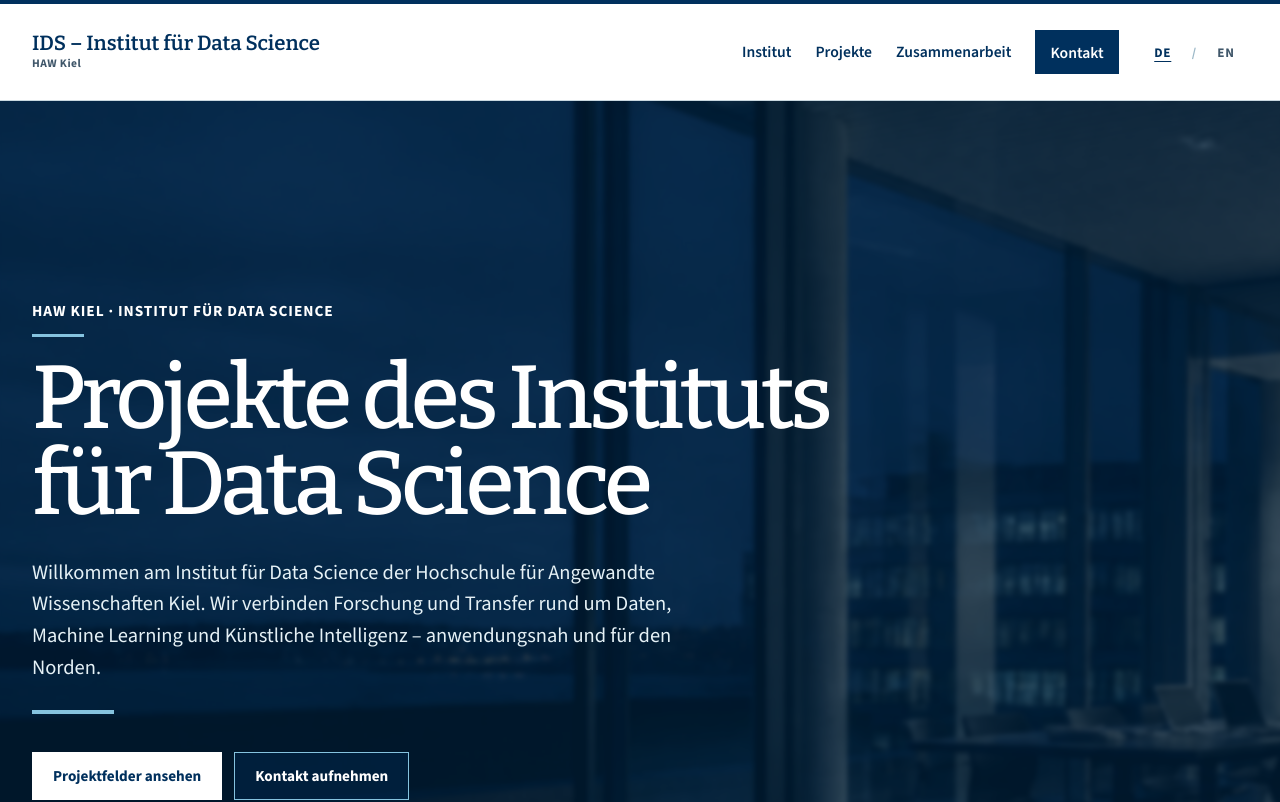
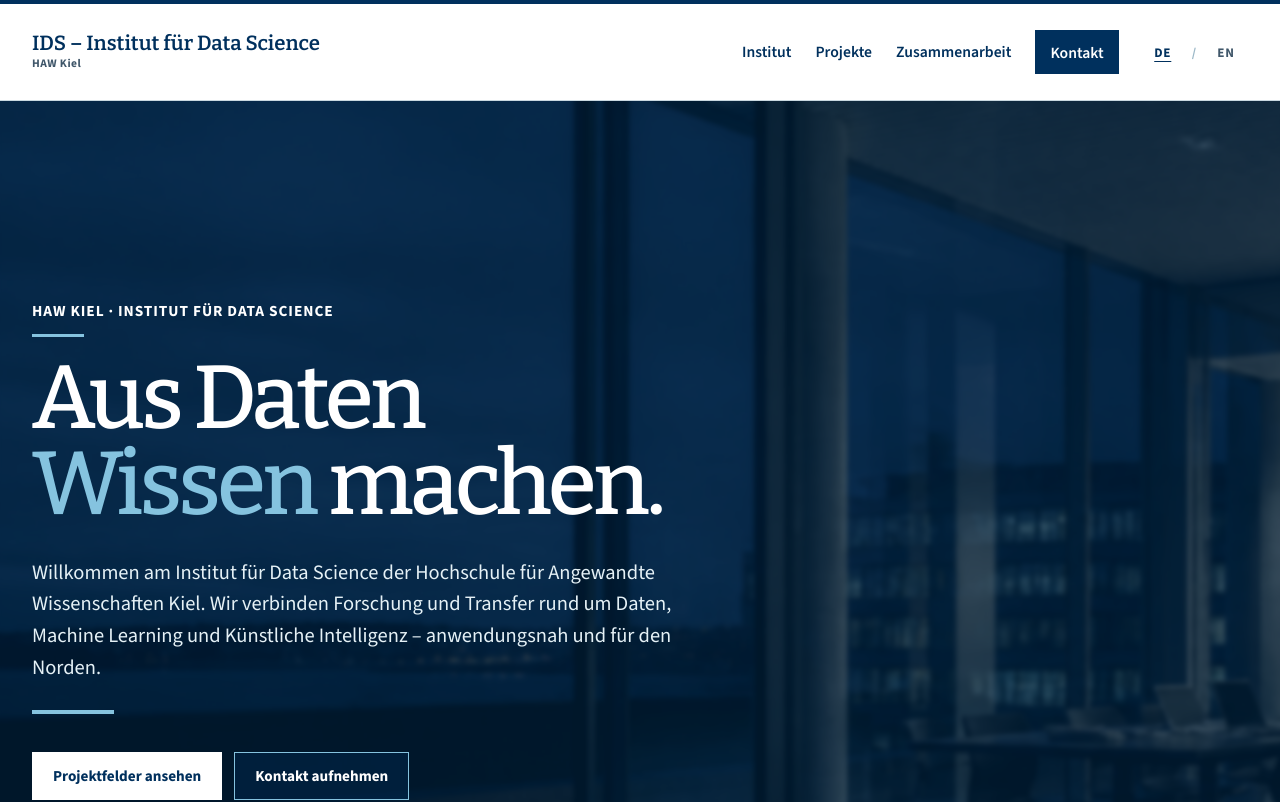
Before and after one commit to RodriguesOscar/ids-landing-page, a React (Vite) app: page / in a window 1280 px wide. Shown: the top 802 px of the page. Built offline with nearby package versions, Linux system fonts and the light colour scheme.

Commit message:
Refactor accessibility queries and documentation; update design tokens and typography

```diff
--- a/src/i18n/de.ts
+++ b/src/i18n/de.ts
@@ -45,7 +45,10 @@
   home: {
     hero: {
       eyebrow: 'HAW Kiel · Institut für Data Science',
-      title: 'Projekte des Instituts für Data Science',
+      titleLead: 'Aus Daten',
+      titleAccent: 'Wissen',
+      titleEnd: 'machen.',
+      titleSeparator: ' ',
       description: 'Willkommen am Institut für Data Science der Hochschule für Angewandte Wissenschaften Kiel. Wir verbinden Forschung und Transfer rund um Daten, Machine Learning und Künstliche Intelligenz – anwendungsnah und für den Norden.',
       primaryAction: 'Projektfelder ansehen',
       secondaryAction: 'Kontakt aufnehmen',
--- a/src/i18n/en.ts
+++ b/src/i18n/en.ts
@@ -45,7 +45,10 @@
   home: {
     hero: {
       eyebrow: 'HAW Kiel · Institute for Data Science',
-      title: 'Projects at the Institute for Data Science',
+      titleLead: 'Turning data',
+      titleAccent: 'into knowledge',
+      titleEnd: '.',
+      titleSeparator: '',
       description: 'Welcome to the Institute for Data Science at Kiel University of Applied Sciences. We connect research and knowledge transfer around data, machine learning and artificial intelligence – with practical relevance for northern Germany.',
       primaryAction: 'Explore project areas',
       secondaryAction: 'Get in touch',
--- a/src/i18n/types.ts
+++ b/src/i18n/types.ts
@@ -104,7 +104,10 @@
       eyebrow: string
       primaryAction: string
       secondaryAction: string
-      title: string
+      titleAccent: string
+      titleEnd: string
+      titleLead: string
+      titleSeparator: string
     }
     impact: {
       action: string
--- a/src/pages/HomePage.css
+++ b/src/pages/HomePage.css
@@ -3,6 +3,7 @@
 .hero::after { content: ''; position: absolute; z-index: -1; inset: 0; background: rgb(0 34 63 / 68%); backdrop-filter: blur(1px); }
 .hero-grid { position: relative; z-index: 0; display: grid; min-height: 510px; align-content: center; padding: 88px 0 96px; }
 .hero h1 { max-width: 900px; margin: 0; font-family: Bitter, serif; font-size: clamp(3.2rem, 7vw, 6.4rem); font-weight: 500; letter-spacing: -.045em; line-height: .96; }
+.hero h1 .accent { color: var(--haw-light-blue); }
 .hero .eyebrow { color: var(--white); font-size: clamp(.9rem, 1.2vw, 1.02rem); line-height: 1.4; letter-spacing: .06em; }
 .hero .eyebrow::after { background: var(--haw-light-blue); }
 .hero-copy { max-width: 690px; margin: 30px 0 26px; color: #e5f1f6; font-size: clamp(1.08rem, 1.6vw, 1.28rem); line-height: 1.55; }
--- a/src/pages/HomePage.tsx
+++ b/src/pages/HomePage.tsx
@@ -17,7 +17,11 @@
           <div className="hero-grid shell">
             <div>
               <p className="eyebrow">{hero.eyebrow}</p>
-              <h1 id="hero-title">{hero.title}</h1>
+              <h1 id="hero-title">
+                {hero.titleLead}
+                <br />
+                <span className="accent">{hero.titleAccent}</span>{hero.titleSeparator}{hero.titleEnd}
+              </h1>
               <p className="hero-copy">{hero.description}</p>
               <span className="closing-rule" aria-hidden="true" />
               <div className="actions">
```
Also changed, not shown: .agents/skills/ensure-web-accessibility/SKILL.md, .agents/skills/ensure-web-accessibility/agents/openai.yaml, .agents/skills/ensure-web-accessibility/evals/evals.json, .agents/skills/ensure-web-accessibility/evals/trigger-queries.json, 3 other files (tests, documents, lock files or other folders).
